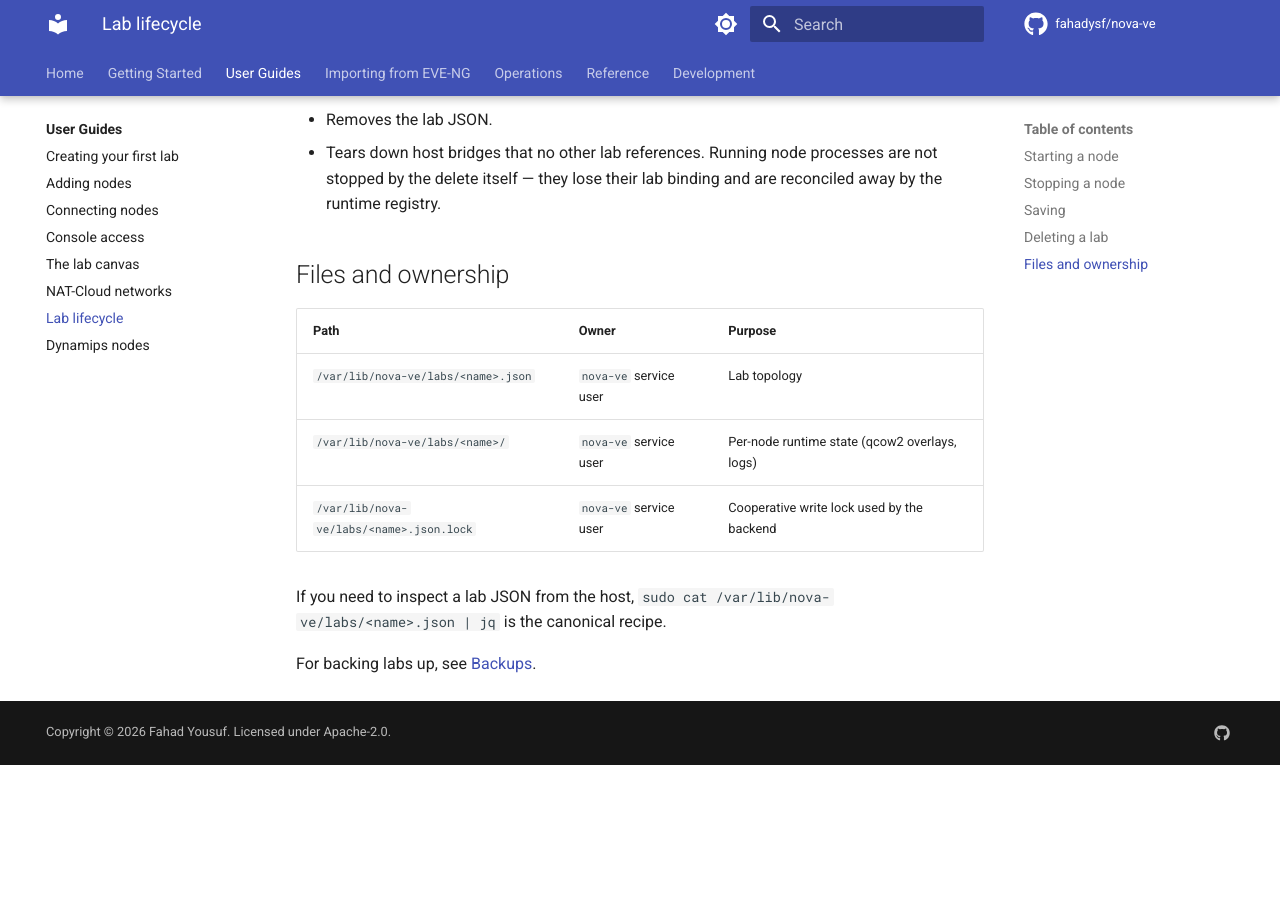
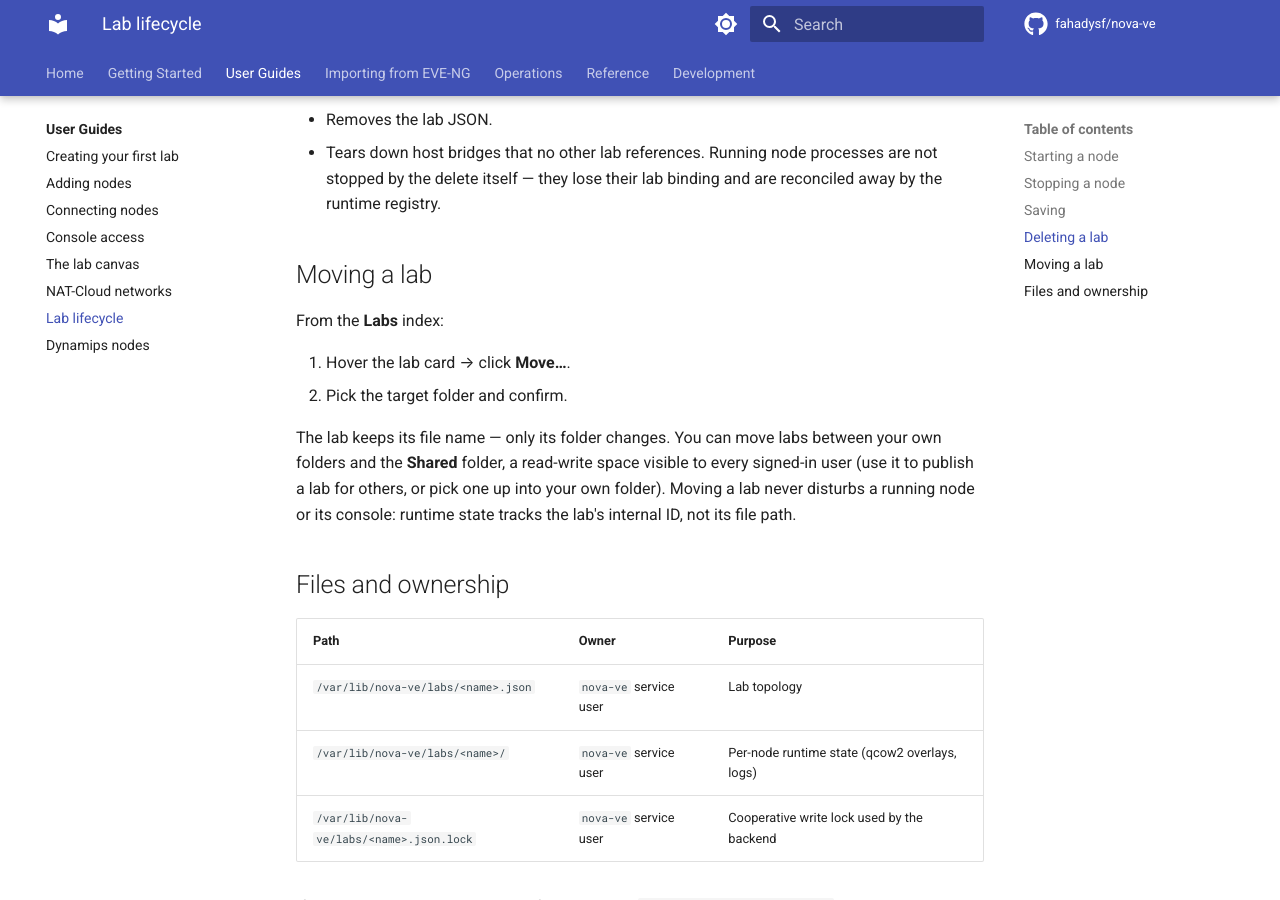
Before and after one commit to fahadysf/nova-ve, an MkDocs documentation site: the page built from docs/user-guides/lab-lifecycle.md, in a window 1280 px wide and 900 px high, scrolled down 1520 px. Built offline with MkDocs 1.6.1 and Material for MkDocs 9.7.7, drawn with Linux system fonts in a browser that asks for light colours; comment, search, counter and statistics services are not loaded; before the commit the page ends 2285 px from its top, so only the background shows below that.

Commit message:
Document moving labs and the Shared folder (#285)

```diff
--- a/docs/user-guides/lab-lifecycle.md
+++ b/docs/user-guides/lab-lifecycle.md
@@ -46,6 +46,15 @@ Deleting:
 - Removes the lab JSON.
 - Tears down host bridges that no other lab references. Running node processes are not stopped by the delete itself — they lose their lab binding and are reconciled away by the runtime registry.
 
+## Moving a lab
+
+From the **Labs** index:
+
+1. Hover the lab card → click **Move…**.
+2. Pick the target folder and confirm.
+
+The lab keeps its file name — only its folder changes. You can move labs between your own folders and the **Shared** folder, a read-write space visible to every signed-in user (use it to publish a lab for others, or pick one up into your own folder). Moving a lab never disturbs a running node or its console: runtime state tracks the lab's internal ID, not its file path.
+
 ## Files and ownership
 
 | Path | Owner | Purpose |
```
